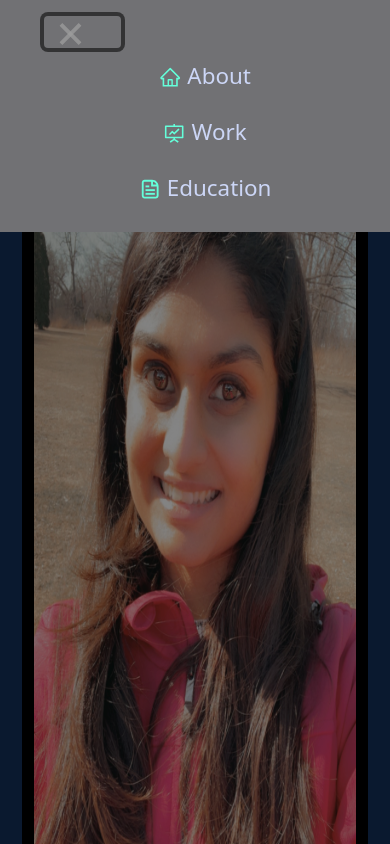
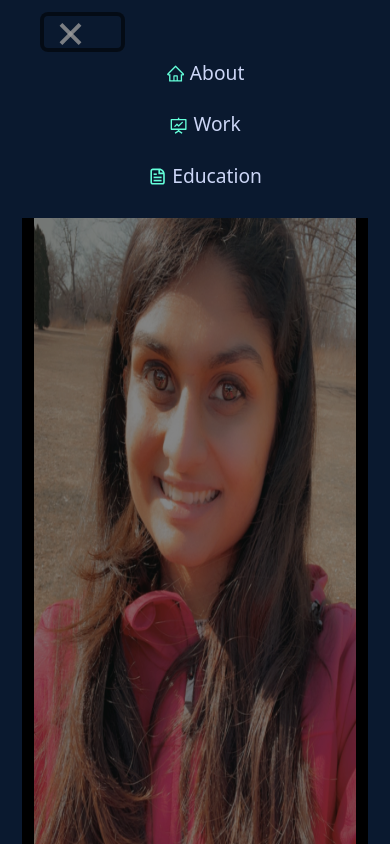
Before and after one commit to sanashaikh11/Portfolio, a React (Create React App) app: page / in a window 390 px wide. Both pictures are taken after a click on the button 82 px from the left and 37 px from the top of the page. Shown: the top 844 px of the page. Built offline with nearby package versions, Linux system fonts and the light colour scheme.

Commit message:
issues fix

```diff
--- a/package.json
+++ b/package.json
@@ -16,6 +16,7 @@
     "react-bootstrap": "^1.6.0",
     "react-dom": "^17.0.2",
     "react-icons": "^4.2.0",
+    "react-router-dom": "^5.2.0",
     "react-scripts": "4.0.3",
     "web-vitals": "^1.1.1"
   },
--- a/src/components/Navbar.js
+++ b/src/components/Navbar.js
@@ -2,7 +2,6 @@ import React, { useState } from "react";
 import Navbar from "react-bootstrap/Navbar";
 import Nav from "react-bootstrap/Nav";
 import Container from "react-bootstrap/Container";
-import Button from "react-bootstrap/Button";
 import { Link } from "react-router-dom";
 import { CgGitFork } from "react-icons/cg";
 import {
@@ -48,7 +47,7 @@ function NavBar() {
           <span></span>
         </Navbar.Toggle>
         <Navbar.Collapse id="responsive-navbar-nav">
-          <Nav className="ml-auto" defaultActiveKey="#home">
+          <Nav  className="ms-auto" defaultActiveKey="#about">
             <Nav.Item>
               <Nav.Link  as={Link} to="/" onClick={() => updateExpanded(false)}>
                 <AiOutlineHome style={{  color:"#64ffda" , marginBottom: "2px" }} /> About
--- a/src/style.css
+++ b/src/style.css
@@ -58,149 +58,7 @@ li::before {
 
 
 
-/* .mt-100 {
-  margin-top: 200px;
-}
 
-.progress {
-  width: 100px;
-  height: 100px !important;
-  float: left;
-  line-height: 150px;
-  background:none;
-  margin: 30px;
-  box-shadow: none;
-  position: relative
-}
-
-.progress:after {
-  content: "";
-  width: 100%;
-  height: 100%;
-  border-radius: 50%;
-  border: 12px solid #fff;
-  position: absolute;
-  top: 0;
-  left: 0
-}
-
-.progress>span {
-  width: 50%;
-  height: 100%;
-  overflow: hidden;
-  position: absolute;
-  top: 0;
-  z-index: 1
-}
-
-.progress .progress-left {
-  left: 0
-}
-
-.progress .progress-bar {
-  width: 100%;
-  height: 100%;
-  background: none;
-  border-width: 12px;
-  border-style: solid;
-  position: absolute;
-  top: 0
-}
-
-.progress .progress-left .progress-bar {
-  left: 100%;
-  border-top-right-radius: 80px;
-  border-bottom-right-radius: 80px;
-  border-left: 0;
-  -webkit-transform-origin: center left;
-  transform-origin: center left
-}
-
-.progress .progress-right {
-  right: 0
-}
-
-.progress .progress-right .progress-bar {
-  left: -100%;
-  border-top-left-radius: 80px;
-  border-bottom-left-radius: 80px;
-  border-right: 0;
-  -webkit-transform-origin: center right;
-  transform-origin: center right;
-  animation: loading-1 1.8s linear forwards
-}
-
-.progress .progress-value {
-  width: 90%;
-  height: 90%;
-  border-radius: 50%;
-  font-size: 14px;
-  color:black;
-  line-height: 105px;
-  text-align: center;
-  position: absolute;
-  top: 5%;
-  left: 5%
-}
-
-.progress.blue .progress-bar {
-  border-color: #f7803c;
-
-}
-
-.progress.blue .progress-left .progress-bar {
-  animation: loading-1 1.5s linear forwards 1.8s
-}
-
-.progress.yellow .progress-bar {
-  border-color: #fdba04
-}
-
-.progress.yellow .progress-right .progress-bar {
-  animation: loading-2 1.8s linear forwards
-}
-
-.progress.yellow .progress-left .progress-bar {
-  animation: none
-}
-
-@keyframes loading-1 {
-  0% {
-      -webkit-transform: rotate(0deg);
-      transform: rotate(0deg)
-  }
-
-  100% {
-      -webkit-transform: rotate(180deg);
-      transform: rotate(180deg)
-  }
-}
-
-@keyframes loading-2 {
-  0% {
-      -webkit-transform: rotate(0deg);
-      transform: rotate(0deg)
-  }
-
-  100% {
-      -webkit-transform: rotate(144deg);
-      transform: rotate(144deg)
-  }
-}
-
-@keyframes loading-3 {
-  0% {
-      -webkit-transform: rotate(0deg);
-      transform: rotate(0deg)
-  }
-
-  100% {
-      -webkit-transform: rotate(135deg);
-      transform: rotate(135deg)
-  }
-}
-
- */
 
 
 /* --------- */
@@ -248,6 +106,10 @@ li::before {
   padding: 0.3rem 2rem !important;
   font-size: 1.2rem !important;
   color:#ccd6f6  !important;
+  /* margin-left: 50rem; */
+}
+.nav-item{
+  margin-left: 40rem;
 }
 
 .navbar-toggler {
@@ -305,15 +167,15 @@ li::before {
 @media (max-width: 767px) {
   .navbar {
     padding: 1rem 2rem !important;
-    font-size: 1.4rem !important;
-    background-color: #717174 !important;
+    font-size: 1.2rem !important;
+    background-color: #0a192f !important;
   }
   .navbar-nav .nav-item a::after {
     display: none !important;
   }
 }
 .navbar-brand {
-  color: rgb(247, 112, 35) !important;
+  color: rgb(59, 70, 82) !important;
 }
 
 .logo {
@@ -342,6 +204,7 @@ li::before {
   position: relative;
   margin-left: 20px;
 }
+
 
 .navbar-nav .nav-item a {
   font-weight: 400;
```
Also changed, not shown: 2 other files (tests, documents, lock files or other folders).
